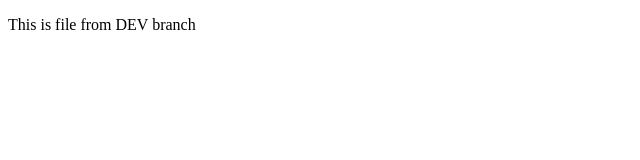
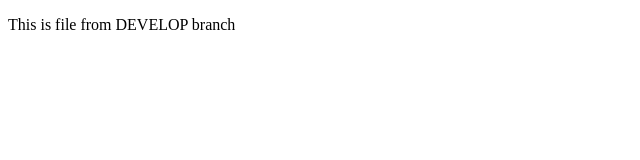
Before and after one commit to AndrukhivAndriy/for_jenkins, a plain HTML site: page index.html in a window 1280 px wide. Shown: the full height of the page, 0-640 px from the left. Drawn offline with Linux system fonts and the light colour scheme.

Commit message:
Update index.html

```diff
--- a/index.html
+++ b/index.html
@@ -4,6 +4,6 @@
     <title>Devops BaseCamp</title>
   </head>
   <body>
-    <p>This is file from DEV branch</p>
+    <p>This is file from DEVELOP branch</p>
   </body>
 </html>
```
